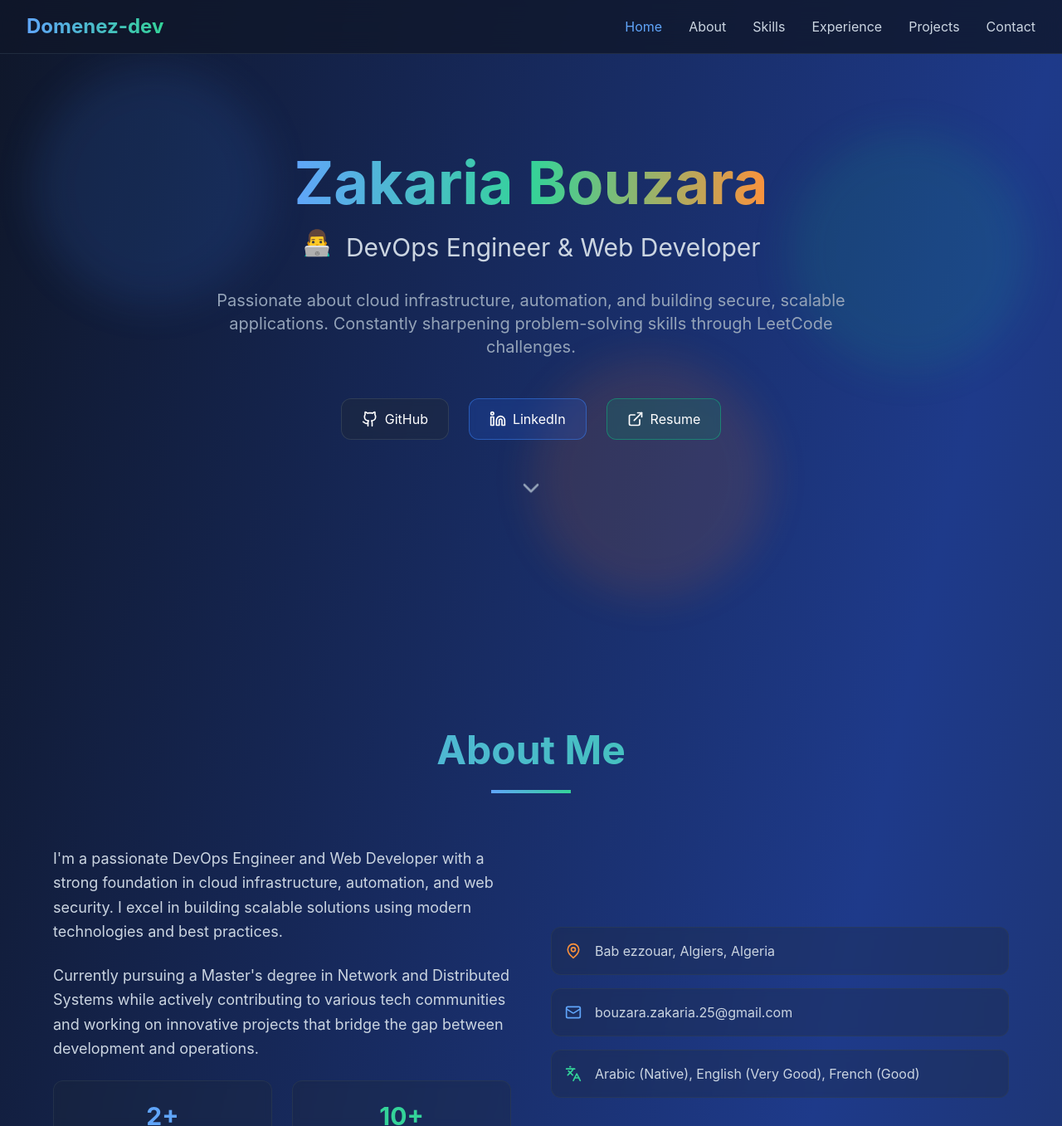
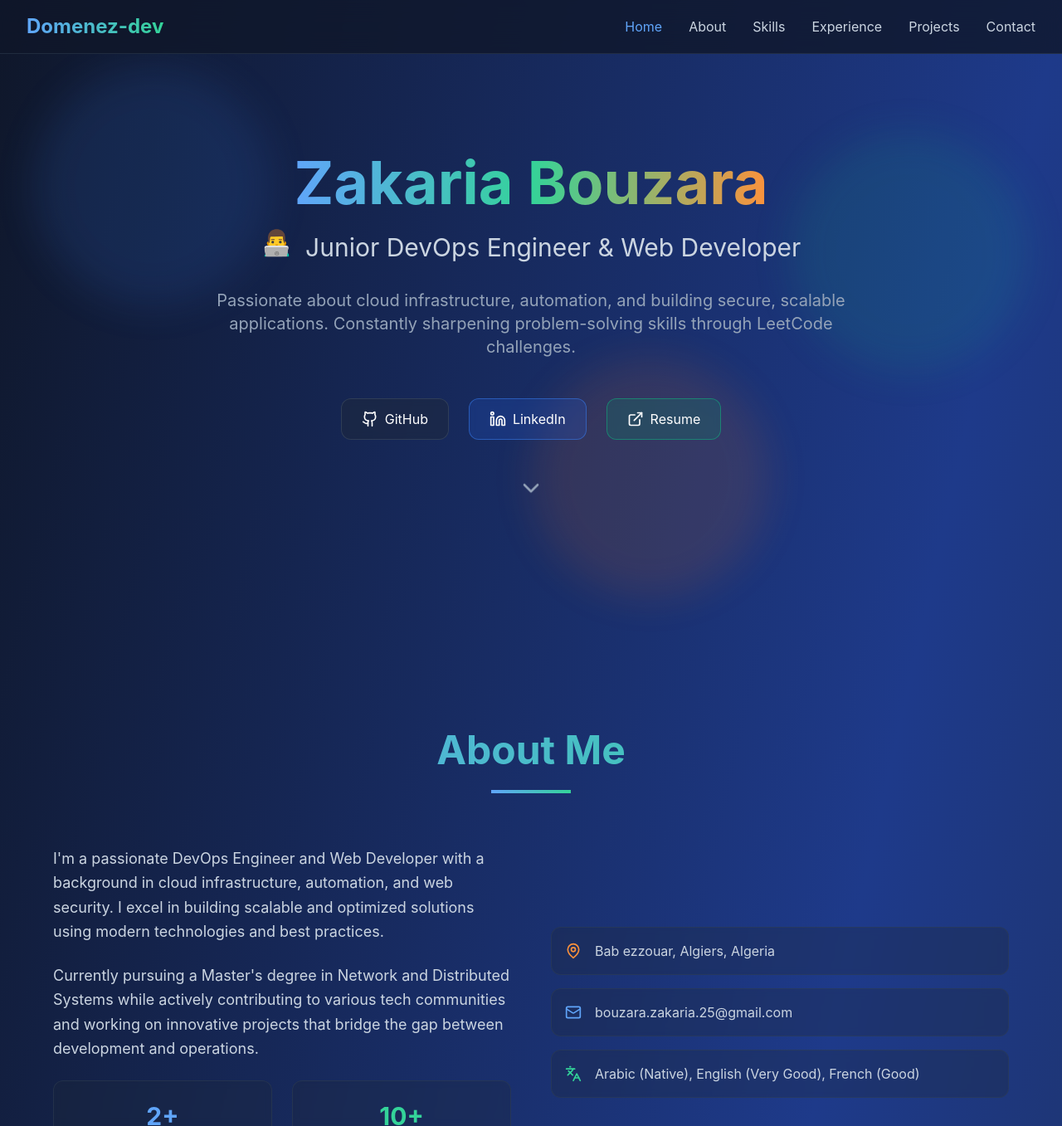
Before and after one commit to Domenez-dev/react-web-portfolio, a React (Vite) app: page / in a window 1280 px wide. Shown: the top 1357 px of the page at 83% size. Built offline with nearby package versions, Linux system fonts and the light colour scheme.

Commit message:
major updates

```diff
--- a/src/App.tsx
+++ b/src/App.tsx
@@ -253,7 +253,9 @@ function App() {
             </h1>
             <div className="text-xl sm:text-2xl lg:text-3xl text-slate-300 mb-8">
               <span className="inline-block animate-bounce">👨‍💻</span>
-              <span className="ml-4">DevOps Engineer & Web Developer</span>
+              <span className="ml-4">
+                Junior DevOps Engineer & Web Developer
+              </span>
             </div>
             <p className="text-lg sm:text-xl text-slate-400 max-w-3xl mx-auto mb-12 leading-relaxed">
               Passionate about cloud infrastructure, automation, and building
@@ -314,10 +316,10 @@ function App() {
           <div className="grid lg:grid-cols-2 gap-12 items-center">
             <div className="space-y-6">
               <p className="text-lg text-slate-300 leading-relaxed">
-                I'm a passionate DevOps Engineer and Web Developer with a strong
-                foundation in cloud infrastructure, automation, and web
-                security. I excel in building scalable solutions using modern
-                technologies and best practices.
+                I'm a passionate DevOps Engineer and Web Developer with a
+                background in cloud infrastructure, automation, and web
+                security. I excel in building scalable and optimized solutions
+                using modern technologies and best practices.
               </p>
               <p className="text-lg text-slate-300 leading-relaxed">
                 Currently pursuing a Master's degree in Network and Distributed
```
